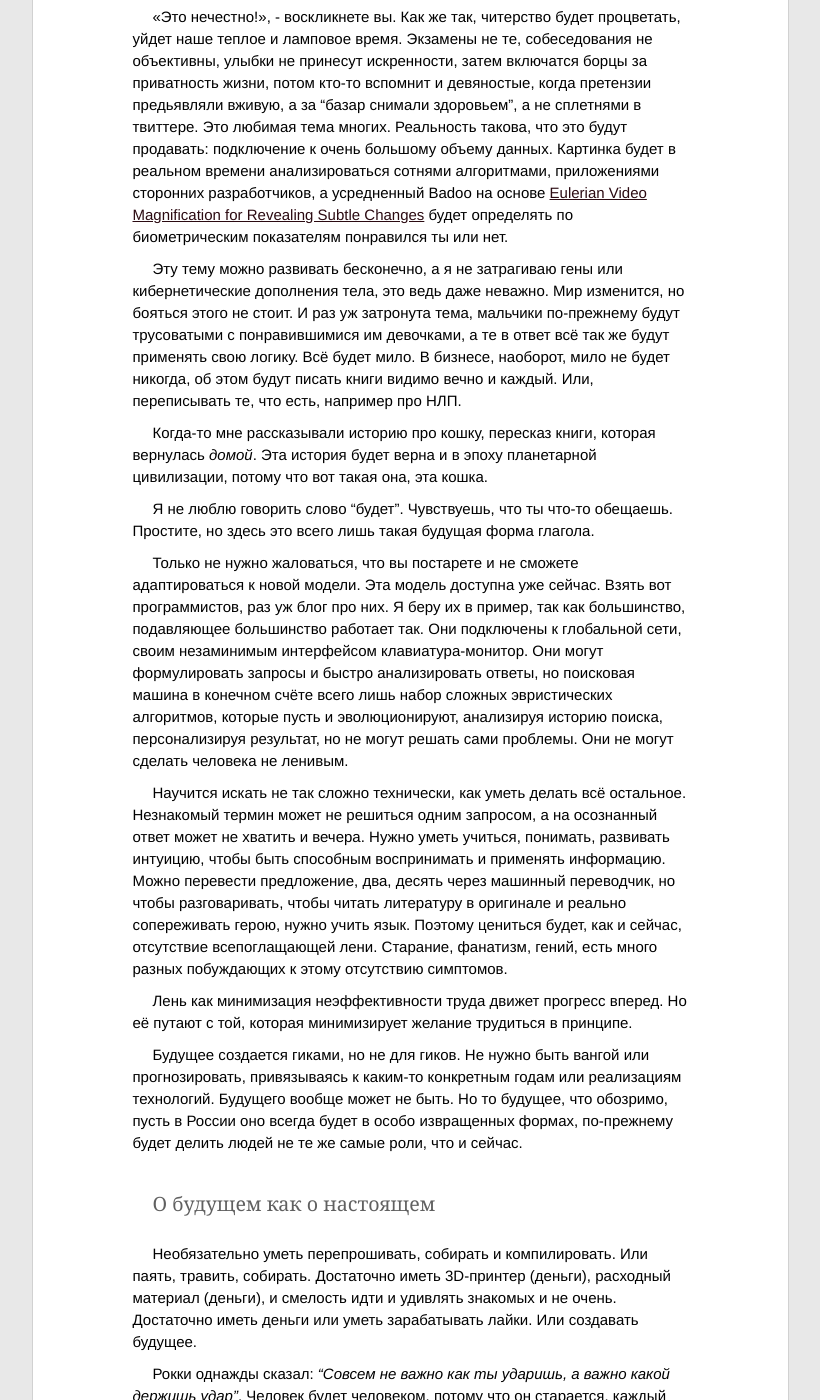
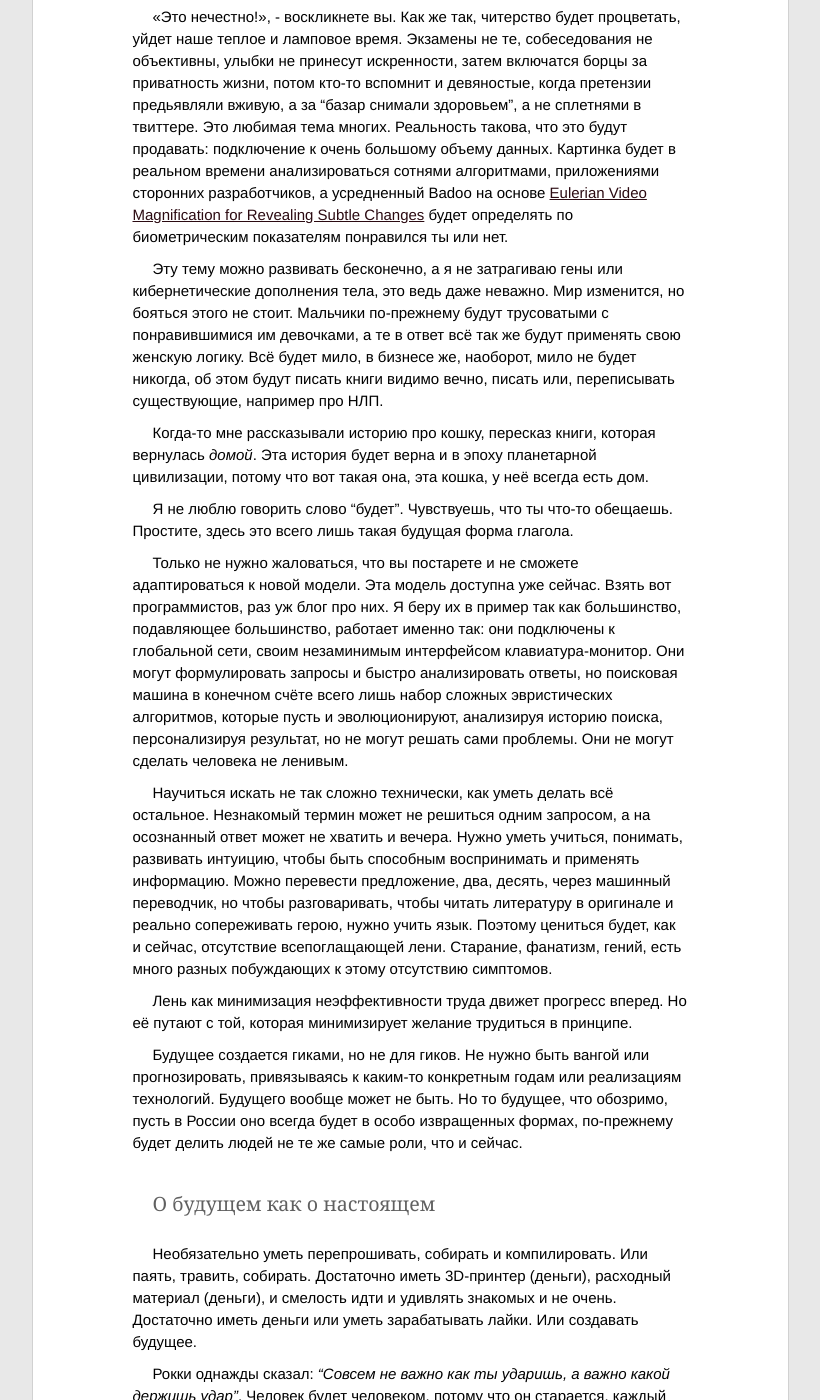
Before and after one commit to ptmt/ptmt.github.com, a Jekyll site: the page built from _posts/2012-07-02-we-are-lazy.md, in a window 1280 px wide and 1400 px high, scrolled down 723 px. Shown: the whole window, without its empty margins (230-1050 px from the left). Built offline with Jekyll 4.4.1, drawn with Linux system fonts in a browser that asks for light colours; Markdown is read by kramdown in place of the engine named in the settings.

Commit message:
Update master

```diff
--- a/_posts/2012-07-02-we-are-lazy.md
+++ b/_posts/2012-07-02-we-are-lazy.md
@@ -14,15 +14,15 @@ title:  Лень будущего
 
 «Это нечестно!», - воскликнете вы. Как же так, читерство будет процветать, уйдет наше теплое и ламповое время. Экзамены не те, собеседования не объективны, улыбки не принесут искренности, затем включатся борцы за приватность жизни, потом кто-то вспомнит и девяностые, когда претензии предьявляли вживую, а за “базар снимали здоровьем”, а не сплетнями в твиттере. Это любимая тема многих. Реальность такова, что это будут продавать: подключение к очень большому объему данных. Картинка будет в реальном времени анализироваться сотнями алгоритмами, приложениями сторонних разработчиков, а усредненный Badoo на основе [Eulerian Video Magnification for Revealing Subtle Changes](http://people.csail.mit.edu/mrub/vidmag/) будет определять по биометрическим показателям понравился ты или нет.
 
-Эту тему можно развивать бесконечно, а я не затрагиваю гены или кибернетические дополнения тела, это ведь даже неважно. Мир изменится, но бояться этого не стоит. И раз уж затронута тема, мальчики по-прежнему будут трусоватыми с понравившимися им девочками, а те в ответ всё так же будут применять свою логику. Всё будет мило. В бизнесе, наоборот, мило не будет никогда, об этом будут писать книги видимо вечно и каждый. Или, переписывать те, что есть, например про НЛП.
+Эту тему можно развивать бесконечно, а я не затрагиваю гены или кибернетические дополнения тела, это ведь даже неважно. Мир изменится, но бояться этого не стоит. Мальчики по-прежнему будут трусоватыми с понравившимися им девочками, а те в ответ всё так же будут применять свою женскую логику. Всё будет мило, в бизнесе же, наоборот, мило не будет никогда, об этом будут писать книги видимо вечно, писать или, переписывать существующие, например про НЛП.
 
-Когда-то мне рассказывали историю про кошку, пересказ книги, которая вернулась _домой_. Эта история будет верна и в эпоху планетарной цивилизации, потому что вот такая она, эта кошка.
+Когда-то мне рассказывали историю про кошку, пересказ книги, которая вернулась _домой_. Эта история будет верна и в эпоху планетарной цивилизации, потому что вот такая она, эта кошка, у неё всегда есть дом.
 
-Я не люблю говорить слово “будет”. Чувствуешь, что ты что-то обещаешь. Простите, но здесь это всего лишь такая будущая форма глагола.
+Я не люблю говорить слово “будет”. Чувствуешь, что ты что-то обещаешь. Простите, здесь это всего лишь такая будущая форма глагола.
 
-Только не нужно жаловаться, что вы постарете и не сможете адаптироваться к новой модели. Эта модель доступна уже сейчас. Взять вот программистов, раз уж блог про них. Я беру их в пример, так как большинство, подавляющее большинство работает так. Они подключены к глобальной сети, своим незаминимым интерфейсом клавиатура-монитор. Они могут формулировать запросы и быстро анализировать ответы, но поисковая машина в конечном счёте всего лишь набор сложных эвристических алгоритмов, которые пусть и эволюционируют, анализируя историю поиска, персонализируя результат, но не могут решать сами проблемы. Они не могут сделать человека не ленивым.
+Только не нужно жаловаться, что вы постарете и не сможете адаптироваться к новой модели. Эта модель доступна уже сейчас. Взять вот программистов, раз уж блог про них. Я беру их в пример так как большинство, подавляющее большинство, работает именно так: они подключены к глобальной сети, своим незаминимым интерфейсом клавиатура-монитор. Они могут формулировать запросы и быстро анализировать ответы, но поисковая машина в конечном счёте всего лишь набор сложных эвристических алгоритмов, которые пусть и эволюционируют, анализируя историю поиска, персонализируя результат, но не могут решать сами проблемы. Они не могут сделать человека не ленивым.
 
-Научится искать не так сложно технически, как уметь делать всё остальное. Незнакомый термин может не решиться одним запросом, а на осознанный ответ может не хватить и вечера. Нужно уметь учиться, понимать, развивать интуицию, чтобы быть способным воспринимать и применять информацию. Можно перевести предложение, два, десять через машинный переводчик, но чтобы разговаривать, чтобы читать литературу в оригинале и реально сопереживать герою, нужно учить язык. Поэтому цениться будет, как и сейчас, отсутствие всепоглащающей лени. Старание, фанатизм, гений, есть много разных побуждающих к этому отсутствию симптомов.
+Научиться искать не так сложно технически, как уметь делать всё остальное. Незнакомый термин может не решиться одним запросом, а на осознанный ответ может не хватить и вечера. Нужно уметь учиться, понимать, развивать интуицию, чтобы быть способным воспринимать и применять информацию. Можно перевести предложение, два, десять, через машинный переводчик, но чтобы разговаривать, чтобы читать литературу в оригинале и реально сопереживать герою, нужно учить язык. Поэтому цениться будет, как и сейчас, отсутствие всепоглащающей лени. Старание, фанатизм, гений, есть много разных побуждающих к этому отсутствию симптомов.
 
 Лень как минимизация неэффективности труда движет прогресс вперед. Но её путают с той, которая минимизирует желание трудиться в принципе.
 
```
